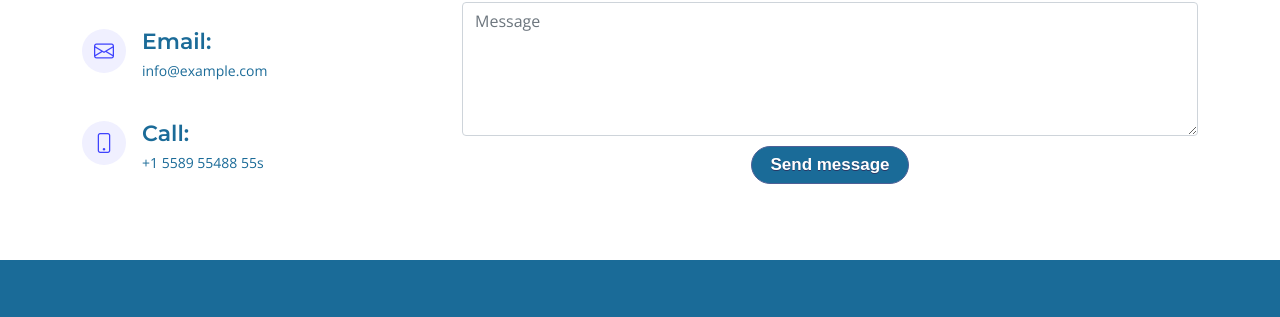
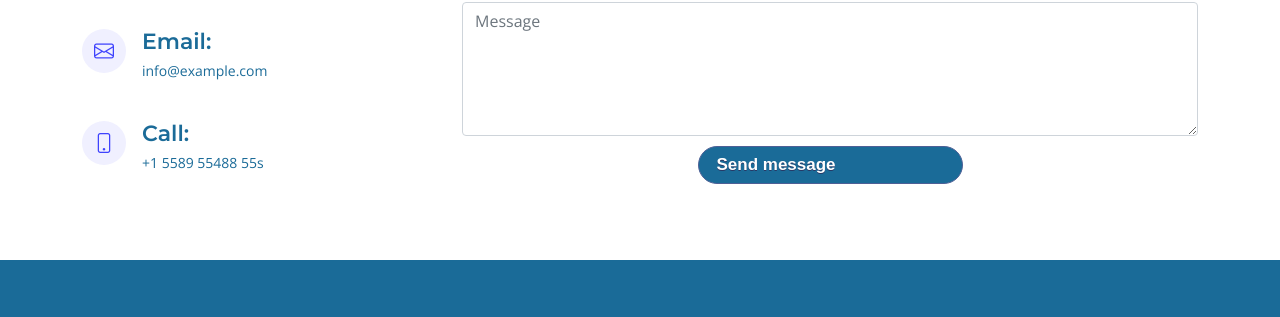
Before and after one commit to PerciusT/KCU, a plain HTML site: page index.html in a window 1280 px wide. Shown: the part 4696-5013 px from the top of the page. Drawn offline with nearby package versions, Linux system fonts and the light colour scheme.

Commit message:
Add files via upload

```diff
--- a/index.html
+++ b/index.html
@@ -744,7 +744,7 @@ Ride tracking  </h3>
               <div class="form-group mt-3">
                 <textarea class="form-control" name="message" rows="5" placeholder="Message" id="messagec" required></textarea>
               </div>
-              <div class="text-center"><input type="submit" id="btnContact" name="btn" class="btnMessage" value="Send message"> </div>
+              <div class="text-center"><input type="" id="btnContact" name="btn" class="btnMessage" value="Send message"> </div>
               </div>
               <div class="my-3">
                 <div class="loading"></div>
@@ -845,7 +845,6 @@ Ride tracking  </h3>
   <script src="https://ajax.googleapis.com/ajax/libs/jquery/3.6.0/jquery.min.js"></script>
   <script src="js/main.js"></script>
   <script src="js/count.js"></script>
-  <script src="js/register.js"></script>
 
   <!--firebase-->
     <script src="https://www.gstatic.com/firebasejs/8.10.0/firebase-app.js"></script>
--- a/js/db.js
+++ b/js/db.js
@@ -247,7 +247,7 @@
             if(data.exists()==false)
             {
 
-              console.log(cnic);
+              console.log(phone);
               firebase.database().ref(user+phone).set({
                 email: $('#emailc').val(),
                 name : $('#namec').val(),
```
